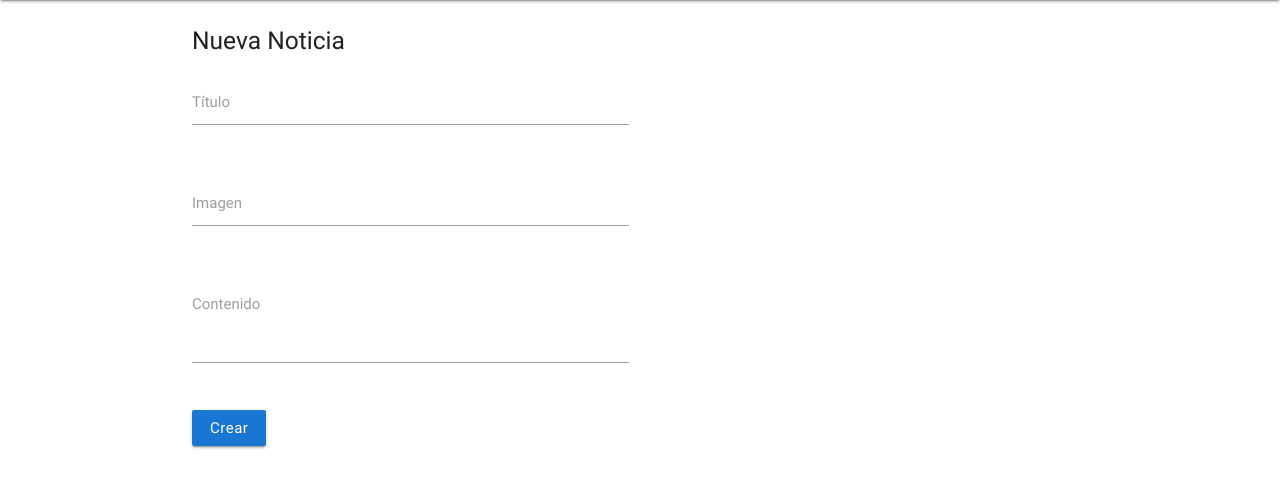
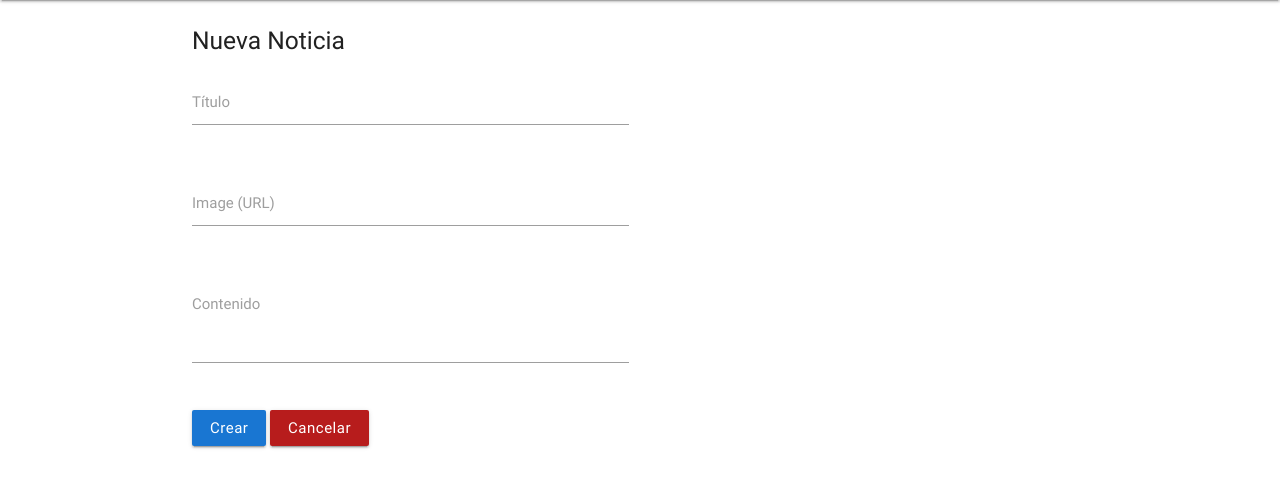
Before and after one commit to javierlara/health-insurance, a Flask app: page /news/new in a window 1280 px wide. Shown: the part 64-552 px from the top of the page. Run offline with Flask 2, Linux system fonts and the light colour scheme; the visitor is signed in with stand-in values (Sample User, id 1); some libraries are stand-ins or nearby versions.

Commit message:
Little fixes

```diff
--- a/api/templates/header.html
+++ b/api/templates/header.html
@@ -1,6 +1,6 @@
 <nav class="indigo lighten-3" role="navigation">
     <div class="nav-wrapper container">
-        <a id="logo-container" href="#" class="brand-logo">
+        <a id="logo-container" href="{{ url_for('home') }}" class="brand-logo">
             <img class="brand-logo-image" src="{{ url_for('static', filename='images/logoTopClaro.png') }}" />
         </a>
           <ul class="right hide-on-med-and-down">
--- a/api/templates/newCenter.html
+++ b/api/templates/newCenter.html
@@ -34,6 +34,7 @@
                 Crear
             {% endif %}
         </button>
+        <button class="btn red darken-4" onclick="back()">Cancelar</button>
       </form>
       <br>
       {% for error in errors %}
@@ -80,6 +81,10 @@
             });
             return o;
         };
+
+        function back() {
+            window.location.replace("{{ url_for('health_centers') }}");
+        }
     </script>
   {% endif %}
 {% endblock %}
--- a/api/templates/newNews.html
+++ b/api/templates/newNews.html
@@ -17,7 +17,7 @@
         <div class="row">
             <div class="input-field col s6">
                 <input type="text" name="image" id="image" class="validate" required value="{{ news.image if news else '' }}" />
-                <label for="image">Imagen</label>
+                <label for="image">Image (URL)</label>
             </div>
         </div>
         <div class="row">
@@ -40,6 +40,7 @@
                 Crear
             {% endif %}
         </button>
+        <button class="btn red darken-4" onclick="back()">Cancelar</button>
       </form>
       <br>
       {% for error in errors %}
@@ -86,6 +87,10 @@
             });
             return o;
         };
+
+        function back() {
+            window.location.replace("{{ url_for('newses') }}");
+        }
     </script>
   {% endif %}
 {% endblock %}
```
